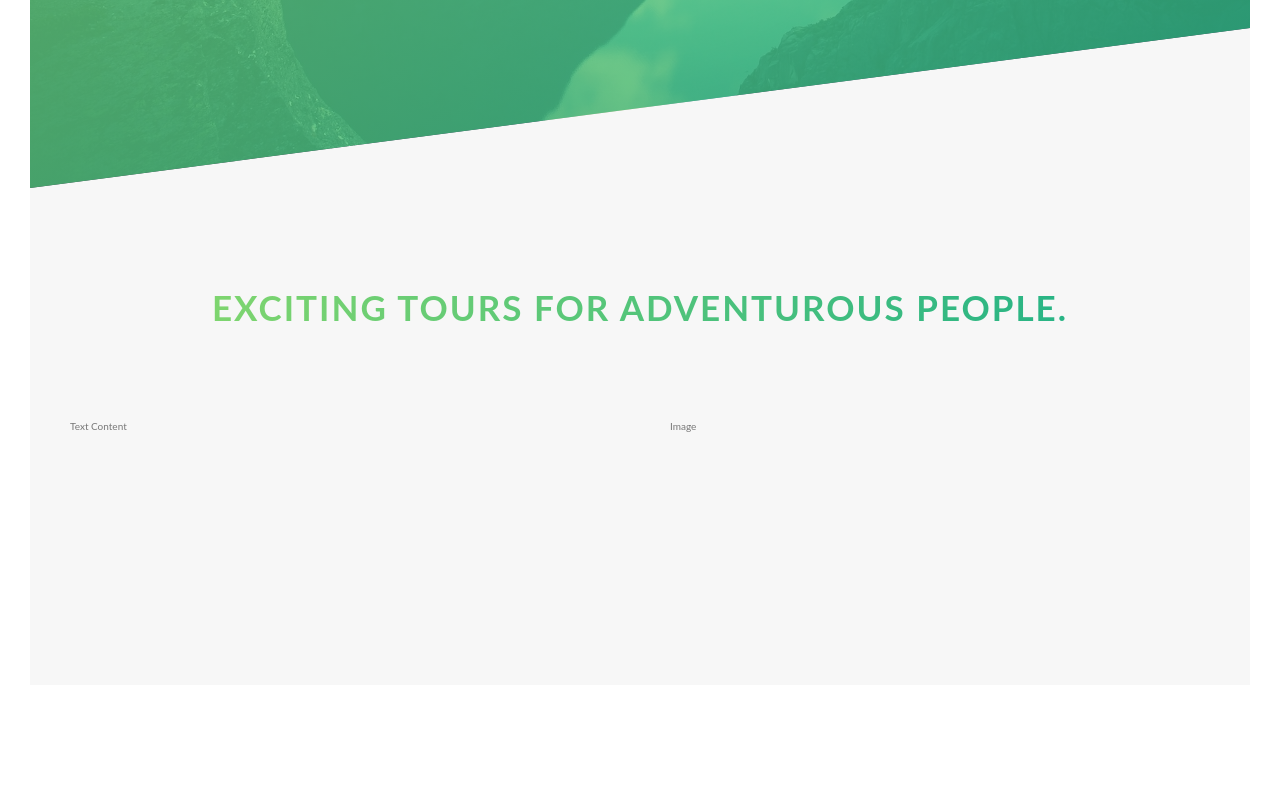
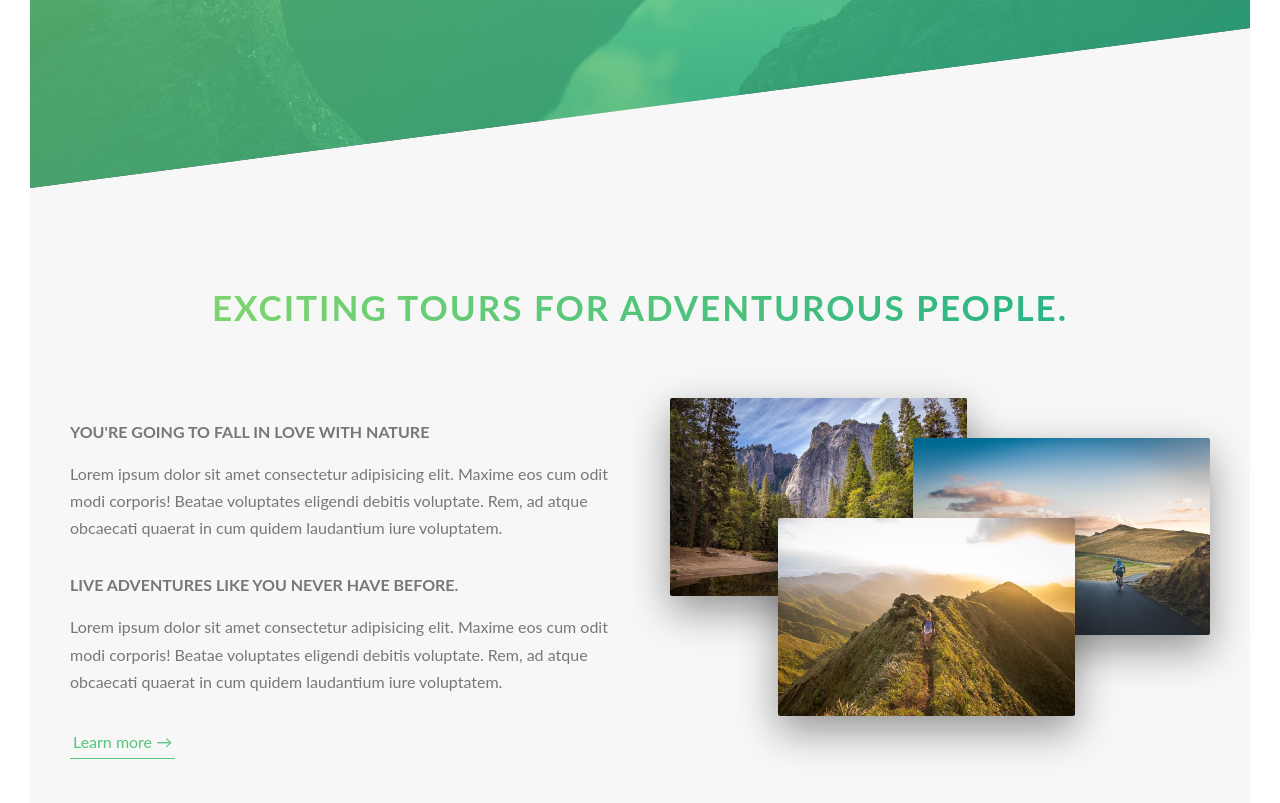
Before and after one commit to fuadinho/udemy-natours, a website built with webpack: page src/index.html in a window 1280 px wide. Shown: the part 602-1405 px from the top of the page. Before the commit the page ends 1317 px from the top, so only its background shows below. Built offline with nearby package versions, Linux system fonts and the light colour scheme.

Commit message:
Creating section about

```diff
--- a/src/index.html
+++ b/src/index.html
@@ -25,15 +25,34 @@
 
   <main>
     <section class="section-about">
-      <div class="u-center-text u-margin-bottom-8">
+      <div class="u-center-text u-margin-bottom-big">
         <h2 class="heading-secondary">
           Exciting tours for adventurous people.
         </h2>
       </div>
 
       <div class="row">
-        <div class="col-1-of-2">Text Content</div>
-        <div class="col-1-of-2">Image</div>
+        <div class="col-1-of-2">
+          <h3 class="heading-tertiary u-margin-bottom-small">You're going to fall in love with nature</h3>
+          <p class="paragraph">Lorem ipsum dolor sit amet consectetur adipisicing elit. Maxime eos cum odit modi
+            corporis! Beatae voluptates eligendi debitis voluptate. Rem, ad atque obcaecati quaerat in cum quidem
+            laudantium iure voluptatem.</p>
+
+          <h3 class="heading-tertiary u-margin-bottom-small">Live adventures like you never have before.</h3>
+          <p class="paragraph">Lorem ipsum dolor sit amet consectetur adipisicing elit. Maxime eos cum odit modi
+            corporis! Beatae voluptates eligendi debitis voluptate. Rem, ad atque obcaecati quaerat in cum quidem
+            laudantium iure voluptatem.</p>
+
+          <a href="#" class="btn-text">Learn more &rarr;</a>
+        </div>
+
+        <div class="col-1-of-2">
+          <div class="composition">
+            <img src="src/img/nat-1-large.jpg" alt="Photo 1" class="composition__photo composition__photo--p1">
+            <img src="src/img/nat-2-large.jpg" alt="Photo 2" class="composition__photo composition__photo--p2">
+            <img src="src/img/nat-3-large.jpg" alt="Photo 3" class="composition__photo composition__photo--p3">
+          </div>
+        </div>
       </div>
     </section>
   </main>
--- a/src/styles/abstracts/_variables.scss
+++ b/src/styles/abstracts/_variables.scss
@@ -8,6 +8,9 @@ $color-grey-dark: #777;
 $color-white: #fff;
 $color-black: #000;
 
+//FONT
+$default-font-size: 1.6rem;
+
 //GRID
 $grid-width: 114rem;
 $gutter-vertical: 8rem;
--- a/src/styles/base/_typography.scss
+++ b/src/styles/base/_typography.scss
@@ -51,3 +51,17 @@ body {
         text-shadow: 0.5rem 1rem 2rem rgba($color-black, 0.2);
     }
 }
+
+.heading-tertiary {
+    font-size: $default-font-size;
+    font-weight: 700;
+    text-transform: uppercase;
+}
+
+.paragraph {
+    font-size: $default-font-size;
+
+    &:not(:last-child) {
+        margin-bottom: 3rem;
+    }
+}
--- a/src/styles/base/_utilities.scss
+++ b/src/styles/base/_utilities.scss
@@ -2,6 +2,14 @@
     text-align: center;
 }
 
-.u-margin-bottom-8 {
+.u-margin-bottom-small {
+    margin-bottom: 1.5rem;
+}
+
+.u-margin-bottom-medium {
+    margin-bottom: 4rem;
+}
+
+.u-margin-bottom-big {
     margin-bottom: 8rem;
 }
--- a/src/styles/components/_button.scss
+++ b/src/styles/components/_button.scss
@@ -8,7 +8,7 @@
         border-radius: 10rem;
         transition: all 0.2s;
         position: relative;
-        font-size: 1.6rem;
+        font-size: $default-font-size;
     }
 
     &:hover {
@@ -53,3 +53,28 @@
         animation-fill-mode: backwards;
     }
 }
+
+.btn-text {
+    &:link,
+    &:visited {
+        font-size: $default-font-size;
+        color: $color-primary;
+        display: inline-block;
+        text-decoration: none;
+        padding: 3px;
+        border-bottom: 1px solid $color-primary;
+        transition: all 0.2s;
+    }
+
+    &:hover {
+        background-color: $color-primary;
+        color: $color-white;
+        box-shadow: 0 1rem 2rem rgba($color-black, 0.15);
+        transform: translateY(-2px);
+    }
+
+    &:active {
+        box-shadow: 0 0.5rem 1rem rgba($color-black, 0.15);
+        transform: translateY(0);
+    }
+}
--- /dev/null
+++ b/src/styles/components/_composition.scss
@@ -0,0 +1,38 @@
+.composition {
+    position: relative;
+    &__photo {
+        width: 55%;
+        box-shadow: 0 1.5rem 4rem rgba($color-black, 0.4);
+        border-radius: 2px;
+        position: absolute;
+        z-index: 10;
+        transition: all 0.2s;
+        outline-offset: 2rem;
+
+        &--p1 {
+            left: 0;
+            top: -2rem;
+        }
+
+        &--p2 {
+            right: 0;
+            top: 2rem;
+        }
+
+        &--p3 {
+            left: 20%;
+            top: 10rem;
+        }
+
+        &:hover {
+            transform: scale(1.05) translateY(-0.5rem);
+            box-shadow: 0 2.5rem 4rem rgba($color-black, 0.5);
+            z-index: 20;
+            outline: 1.5rem solid $color-primary;
+        }
+    }
+
+    &:hover &__photo:not(:hover) {
+        transform: scale(0.95);
+    }
+}
--- a/src/styles/index.scss
+++ b/src/styles/index.scss
@@ -8,6 +8,7 @@
 @import "base/utilities";
 
 @import "components/button";
+@import "components/composition";
 
 @import "layout/grid";
 @import "layout/header";
```
